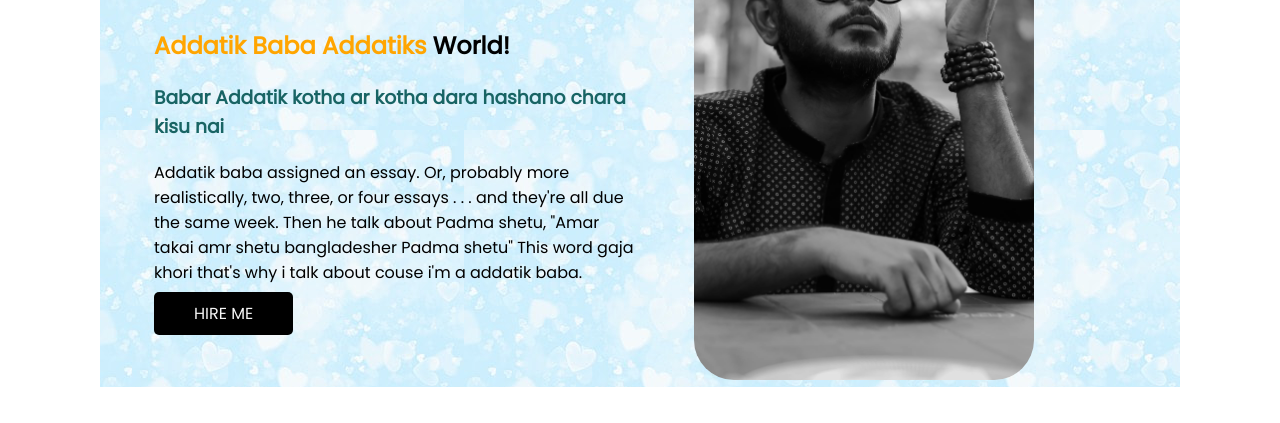
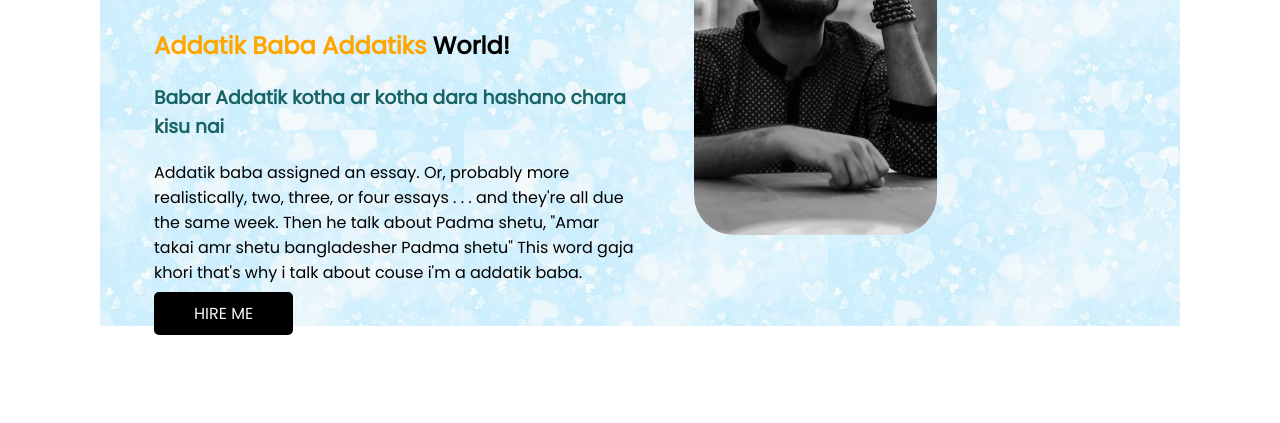
Before and after one commit to Arafkhan1/forth-class-portfolio, a plain HTML site: page index.html in a window 1280 px wide. Shown: the part 230-653 px from the top of the page. Drawn offline with Linux system fonts and the light colour scheme.

Commit message:
size add

```diff
--- a/style.css
+++ b/style.css
@@ -31,7 +31,7 @@ section {
 }
 
 .half img {
-    width: 70%;
+    width: 50%;
     background-image: linear-gradient(black red);
     border-radius: 40px;
 }
```
